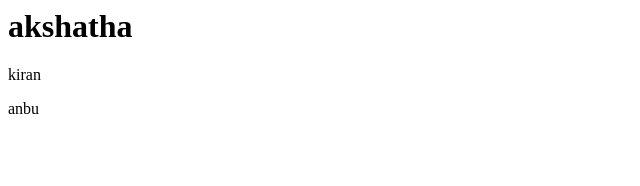
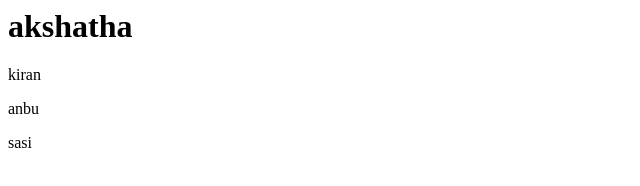
Before and after one commit to akshatha944/test, a plain HTML site: page index.html in a window 1280 px wide. Shown: the full height of the page, 0-640 px from the left. Drawn offline with Linux system fonts and the light colour scheme.

Commit message:
sasi added

```diff
--- a/index.html
+++ b/index.html
@@ -1,3 +1,4 @@
 <h1>akshatha</h1>
 <p>kiran</p>
 <p>anbu</p>
+<p>sasi</p>
```
